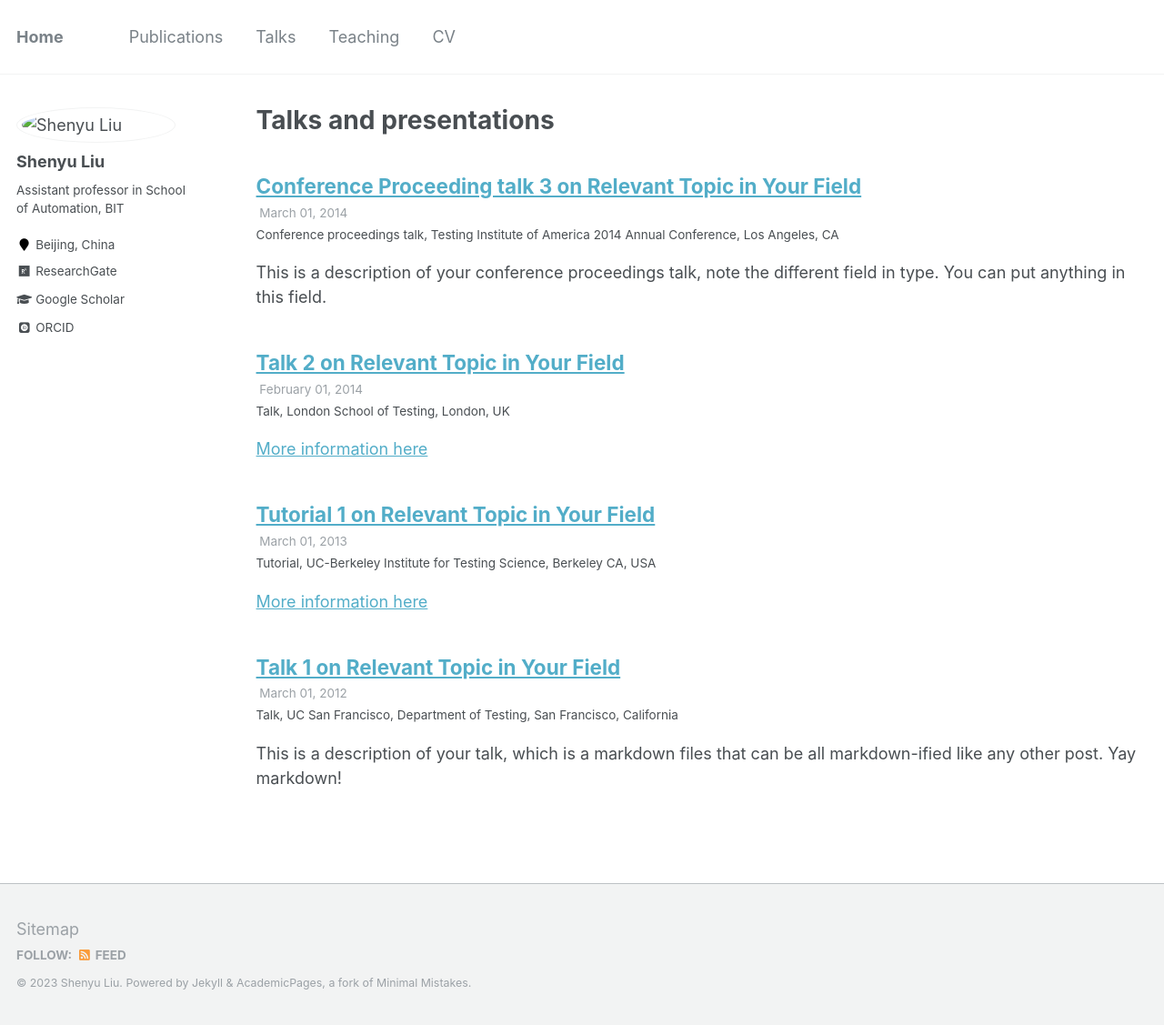
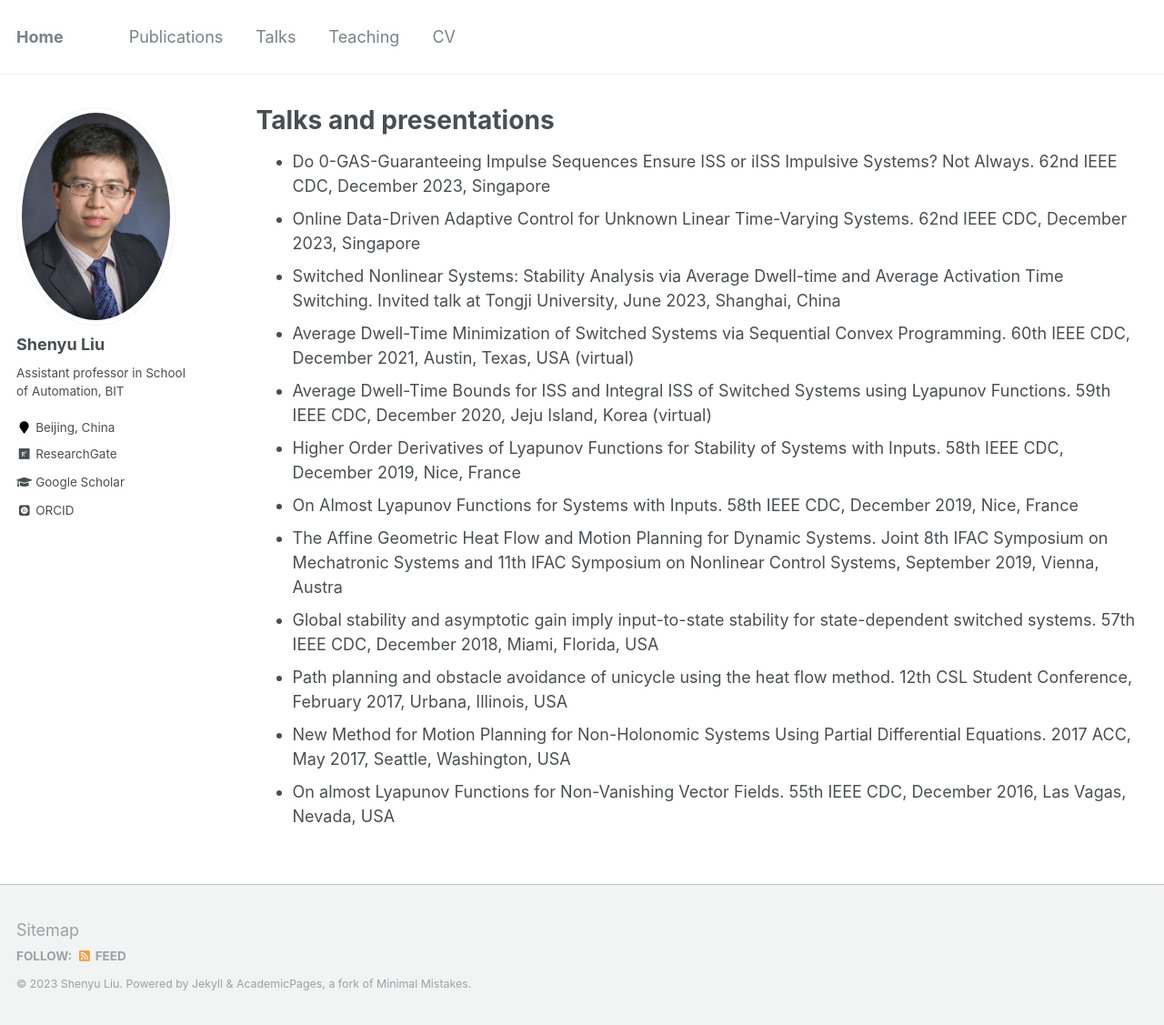
Before and after one commit to Shenyu-Liu/Shenyu-Liu.github.io, a Jekyll site: the page built from _pages/talks.md, in a window 1280 px wide and 1127 px high. Shown: the whole window at 91% size. Built offline with Jekyll 4.4.1, drawn with Linux system fonts in a browser that asks for light colours; some web fonts are replaced.

Commit message:
update talks

```diff
--- a/_pages/talks.html
+++ /dev/null
@@ -1,16 +0,0 @@
----
-layout: archive
-title: "Talks and presentations"
-permalink: /talks/
-author_profile: true
----
-
-{% if site.talkmap_link == true %}
-
-<p style="text-decoration:underline;"><a href="/talkmap.html">See a map of all the places I've given a talk!</a></p>
-
-{% endif %}
-
-{% for post in site.talks reversed %}
-  {% include archive-single-talk.html %}
-{% endfor %}
--- /dev/null
+++ b/_pages/talks.md
@@ -0,0 +1,19 @@
+---
+layout: archive
+title: "Talks and presentations"
+permalink: /talks/
+author_profile: true
+---
+
+* Do 0-GAS-Guaranteeing Impulse Sequences Ensure ISS or iISS Impulsive Systems? Not Always. 62nd IEEE CDC, December 2023, Singapore
+* Online Data-Driven Adaptive Control for Unknown Linear Time-Varying Systems. 62nd IEEE CDC, December 2023, Singapore
+* Switched Nonlinear Systems: Stability Analysis via Average Dwell-time and Average Activation Time Switching. Invited talk at Tongji University, June 2023, Shanghai, China
+* Average Dwell-Time Minimization of Switched Systems via Sequential Convex Programming. 60th IEEE CDC, December 2021, Austin, Texas, USA (virtual)
+* Average Dwell-Time Bounds for ISS and Integral ISS of Switched Systems using Lyapunov Functions. 59th IEEE CDC, December 2020, Jeju Island, Korea (virtual)
+* Higher Order Derivatives of Lyapunov Functions for Stability of Systems with Inputs. 58th IEEE CDC, December 2019, Nice, France
+* On Almost Lyapunov Functions for Systems with Inputs. 58th IEEE CDC, December 2019, Nice, France
+* The Affine Geometric Heat Flow and Motion Planning for Dynamic Systems. Joint 8th IFAC Symposium on Mechatronic Systems and 11th IFAC Symposium on Nonlinear Control Systems, September 2019, Vienna, Austra
+* Global stability and asymptotic gain imply input-to-state stability for state-dependent switched systems. 57th IEEE CDC, December 2018, Miami, Florida, USA
+* Path planning and obstacle avoidance of unicycle using the heat flow method. 12th CSL Student Conference, February 2017, Urbana, Illinois, USA
+* New Method for Motion Planning for Non-Holonomic Systems Using Partial Differential Equations. 2017 ACC, May 2017, Seattle, Washington, USA
+* On almost Lyapunov Functions for Non-Vanishing Vector Fields. 55th IEEE CDC, December 2016, Las Vagas, Nevada, USA
```
Also changed, not shown: _pages/publications.md (+0 -1 lines), _pages/teaching.md (+2 -2 lines), images/photo-SL.jpg (renamed from photo-SL.jpg).
